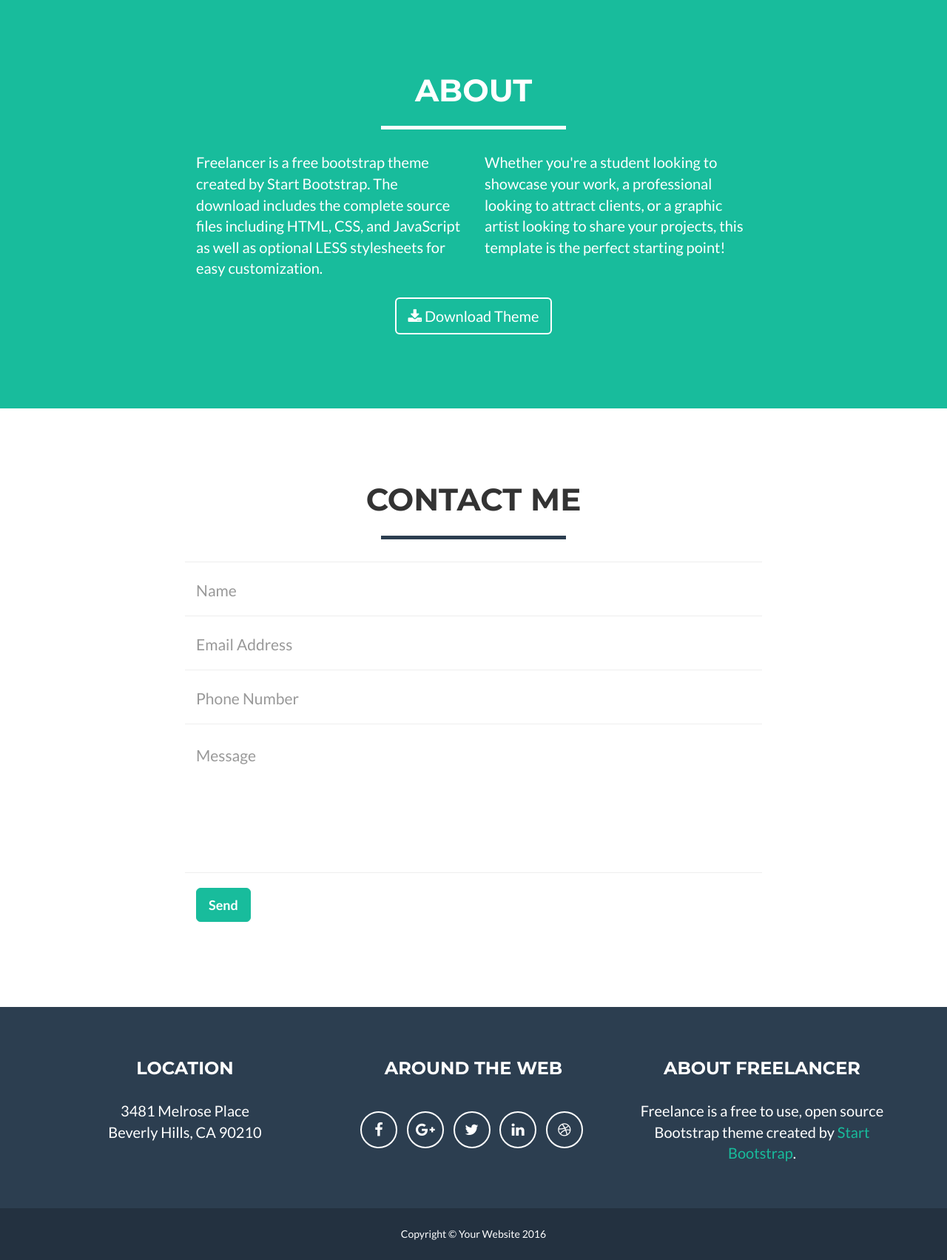
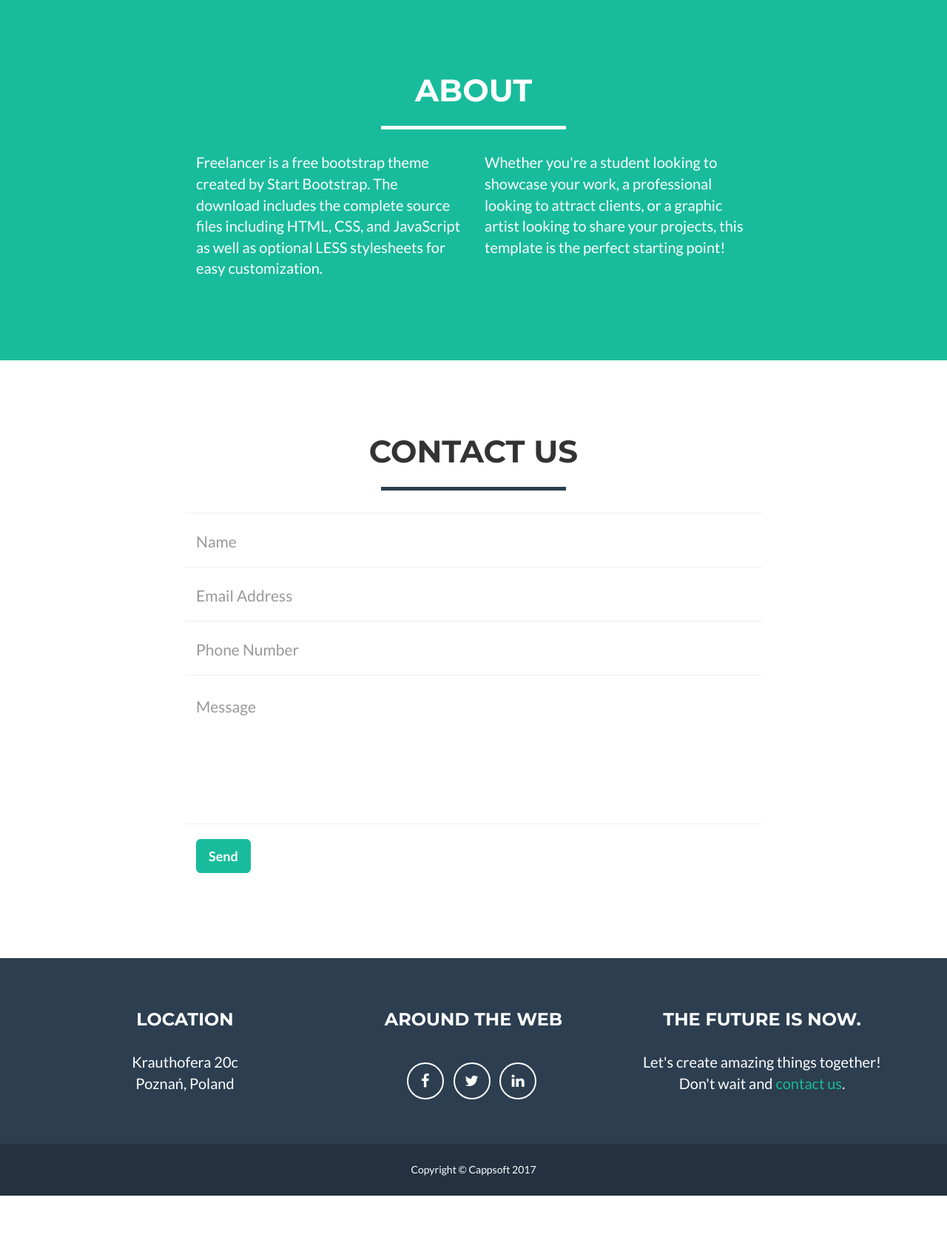
Before and after one commit to kkapitan/Cappsoft-Django, a Django app: page / in a window 1280 px wide. Shown: the part 1653-3356 px from the top of the page at 74% size. After the commit the page ends 3269 px from the top, so only its background shows below. Run offline with Django 3.2, Linux system fonts and the light colour scheme; data comes from the database, SQL or seed files in the repository; some libraries are stand-ins or nearby versions.

Commit message:
Adjust home page

```diff
--- a/cms_core/templates/home.html
+++ b/cms_core/templates/home.html
@@ -53,6 +53,9 @@
                     <li class="page-scroll">
                         <a href="#contact">Contact</a>
                     </li>
+                    <li class="page-scroll">
+                        <a href="{% url 'post_list' %}">Contact</a>
+                    </li>
                 </ul>
             </div>
             <!-- /.navbar-collapse -->
@@ -67,9 +70,9 @@
                 <div class="col-lg-12">
                     <img class="img-responsive" src="{% static 'img/profile.png' %}" alt="">
                     <div class="intro-text">
-                        <span class="name">Start Bootstrap</span>
+                        <span class="name">Work with Cappsoft!</span>
                         <hr class="star-light">
-                        <span class="skills">Web Developer - Graphic Artist - User Experience Designer</span>
+                        <span class="skills">iOS Development - Android Development - Web Development - User Experience Design</span>
                     </div>
                 </div>
             </div>
@@ -118,11 +121,11 @@
                 <div class="col-lg-4">
                     <p>Whether you're a student looking to showcase your work, a professional looking to attract clients, or a graphic artist looking to share your projects, this template is the perfect starting point!</p>
                 </div>
-                <div class="col-lg-8 col-lg-offset-2 text-center">
+                <!--<div class="col-lg-8 col-lg-offset-2 text-center">
                     <a href="#" class="btn btn-lg btn-outline">
                         <i class="fa fa-download"></i> Download Theme
                     </a>
-                </div>
+                </div>-->
             </div>
         </div>
     </section>
@@ -132,7 +135,7 @@
         <div class="container">
             <div class="row">
                 <div class="col-lg-12 text-center">
-                    <h2>Contact Me</h2>
+                    <h2>Contact Us</h2>
                     <hr class="star-primary">
                 </div>
             </div>
@@ -189,32 +192,26 @@
                 <div class="row">
                     <div class="footer-col col-md-4">
                         <h3>Location</h3>
-                        <p>3481 Melrose Place
-                            <br>Beverly Hills, CA 90210</p>
+                        <p>Krauthofera 20c
+                            <br>Poznań, Poland</p>
                     </div>
                     <div class="footer-col col-md-4">
                         <h3>Around the Web</h3>
                         <ul class="list-inline">
                             <li>
-                                <a href="#" class="btn-social btn-outline"><i class="fa fa-fw fa-facebook"></i></a>
+                                <a href="https://www.facebook.com/" class="btn-social btn-outline"><i class="fa fa-fw fa-facebook"></i></a>
                             </li>
                             <li>
-                                <a href="#" class="btn-social btn-outline"><i class="fa fa-fw fa-google-plus"></i></a>
+                                <a href="https://twitter.com/" class="btn-social btn-outline"><i class="fa fa-fw fa-twitter"></i></a>
                             </li>
                             <li>
-                                <a href="#" class="btn-social btn-outline"><i class="fa fa-fw fa-twitter"></i></a>
-                            </li>
-                            <li>
-                                <a href="#" class="btn-social btn-outline"><i class="fa fa-fw fa-linkedin"></i></a>
-                            </li>
-                            <li>
-                                <a href="#" class="btn-social btn-outline"><i class="fa fa-fw fa-dribbble"></i></a>
+                                <a href="https://linkedin.com/" class="btn-social btn-outline"><i class="fa fa-fw fa-linkedin"></i></a>
                             </li>
                         </ul>
                     </div>
                     <div class="footer-col col-md-4">
-                        <h3>About Freelancer</h3>
-                        <p>Freelance is a free to use, open source Bootstrap theme created by <a href="http://startbootstrap.com">Start Bootstrap</a>.</p>
+                        <h3>The future is now.</h3>
+                        <p>Let's create amazing things together! Don't wait and <a href="#contact">contact us</a>.</p>
                     </div>
                 </div>
             </div>
@@ -223,7 +220,7 @@
             <div class="container">
                 <div class="row">
                     <div class="col-lg-12">
-                        Copyright &copy; Your Website 2016
+                        Copyright &copy; Cappsoft 2017
                     </div>
                 </div>
             </div>
```
